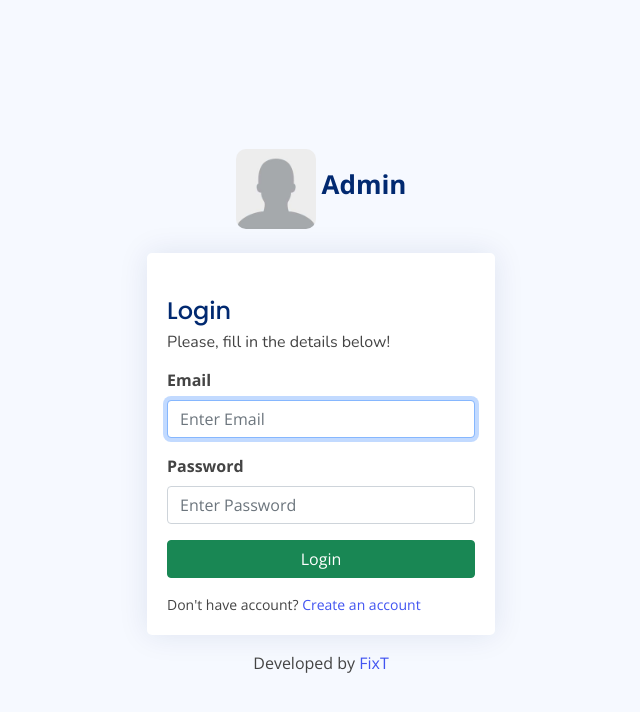
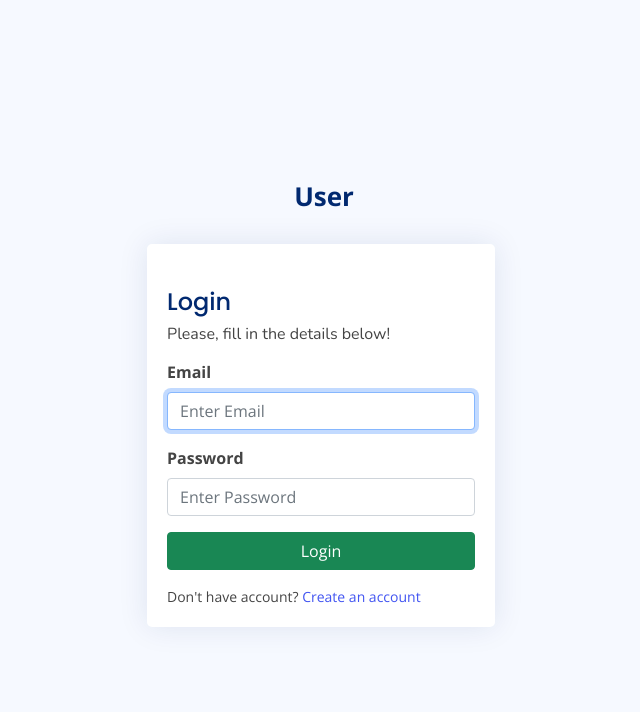
Before and after one commit to Ez001/fault-reporting-sys-user, a PHP site: page / in a window 1280 px wide. Shown: the top 712 px of the page, without its empty margins (319-959 px from the left). Run offline with PHP 8.4, Linux system fonts and the light colour scheme; some libraries are stand-ins or nearby versions.

Commit message:
Codes Reviewed!

```diff
--- a/config.php
+++ b/config.php
@@ -1,5 +1,5 @@
 <?php
-   #   Date modified: 12/05/2023
+   #   Date modified: 22/11/2023
 
 	const ENVIRONMENT = 'Test';//Test Live
 
@@ -11,8 +11,8 @@
 
 	$msg = '';
 	$clear = false;
-	$website_title = 'Admin - Muazu Foundation Loan';
-	$test_email = 'ezra00100@gmail.com';
+	$website_title = 'Fault Reporting System';
+	$test_email = 'ez@gmail.com';
 
 	const APP_SESS = 'fault_user_id';
 	const APP_SESS_TIME = 3500;
@@ -26,13 +26,6 @@
    //directory
    $root_dir = dirname( __DIR__ );
    $cur_dir = dirname( __FILE__ );
-   //echo getcwd();
-
-   //$upload_dir = "$cur_dir/uploads";
-   //$upload_url = "$server_name/uploads";
-   //$server_name_2 = 'http://';
-   //$upload_dir = '../uploads';
-   //$upload_url = "$server_name_2/uploads";
 
 	$js_modules = [];
 ?>
--- a/views/footer.php
+++ b/views/footer.php
@@ -57,15 +57,7 @@
   ?>
 
   <script type="text/javascript">
-    $( document ).ready( () => {
-      $('#my_datatable, #my_datatable_2').DataTable({
-        responsive: true,
-        dom: 'Bfrtip',
-        buttons: [ 'csv', 'excel', 'pdf' ],
-        pageLength: 500,
-        bLengthChange: false
-      });
-    } );
+
   </script>
 
 </body>
--- a/views/login.php
+++ b/views/login.php
@@ -8,8 +8,8 @@
 
                   <div class="d-flex justify-content-center py-4">
                      <a href="#" class="logo d-flex align-items-center w-auto">
-                     <img src="assets/img/avatar.png" alt="Logo" >
-                        <span class="h2 d-none d-lg-block">Admin</span>
+                     <img src="" >
+                        <span class="h2 d-none d-lg-block">User</span>
                      </a>
                   </div><!-- End Logo -->
 
@@ -48,10 +48,6 @@
                      </div>
                   </div>
 
-                  <div class="credits">
-                     Developed by <a href="https://fixthings.com.ng">FixT</a>
-                  </div>
-
                </div>
             </div>
          </div>
--- a/views/sign_up.php
+++ b/views/sign_up.php
@@ -50,10 +50,6 @@
                      </div>
                   </div>
 
-                  <div class="credits">
-                     Developed by <a href="https://fixthings.com.ng">FixT</a>
-                  </div>
-
                </div>
             </div>
          </div>
```
